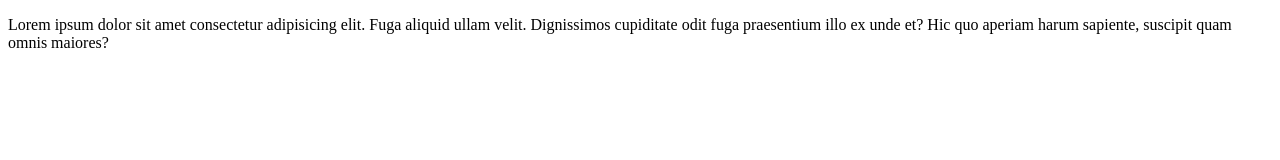
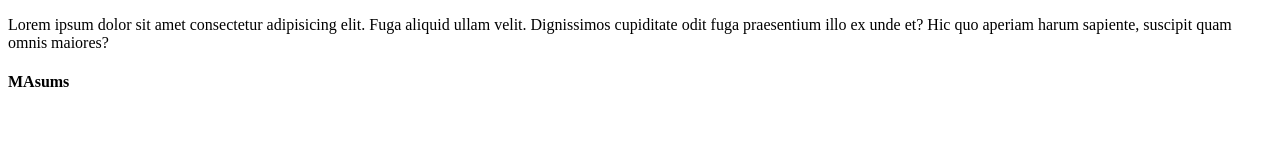
Before and after one commit to mdmasumdu/most-advance, a plain HTML site: page index.html in a window 1280 px wide. Drawn offline with Linux system fonts and the light colour scheme.

Commit message:
added masumms

```diff
--- a/index.html
+++ b/index.html
@@ -8,6 +8,6 @@
 <body>
 
 <p>Lorem ipsum dolor sit amet consectetur adipisicing elit. Fuga aliquid ullam velit. Dignissimos cupiditate odit fuga praesentium illo ex unde et? Hic quo aperiam harum sapiente, suscipit quam omnis maiores?</p>
-
+    <h4>MAsums</h4>
 </body>
 </html>
```
